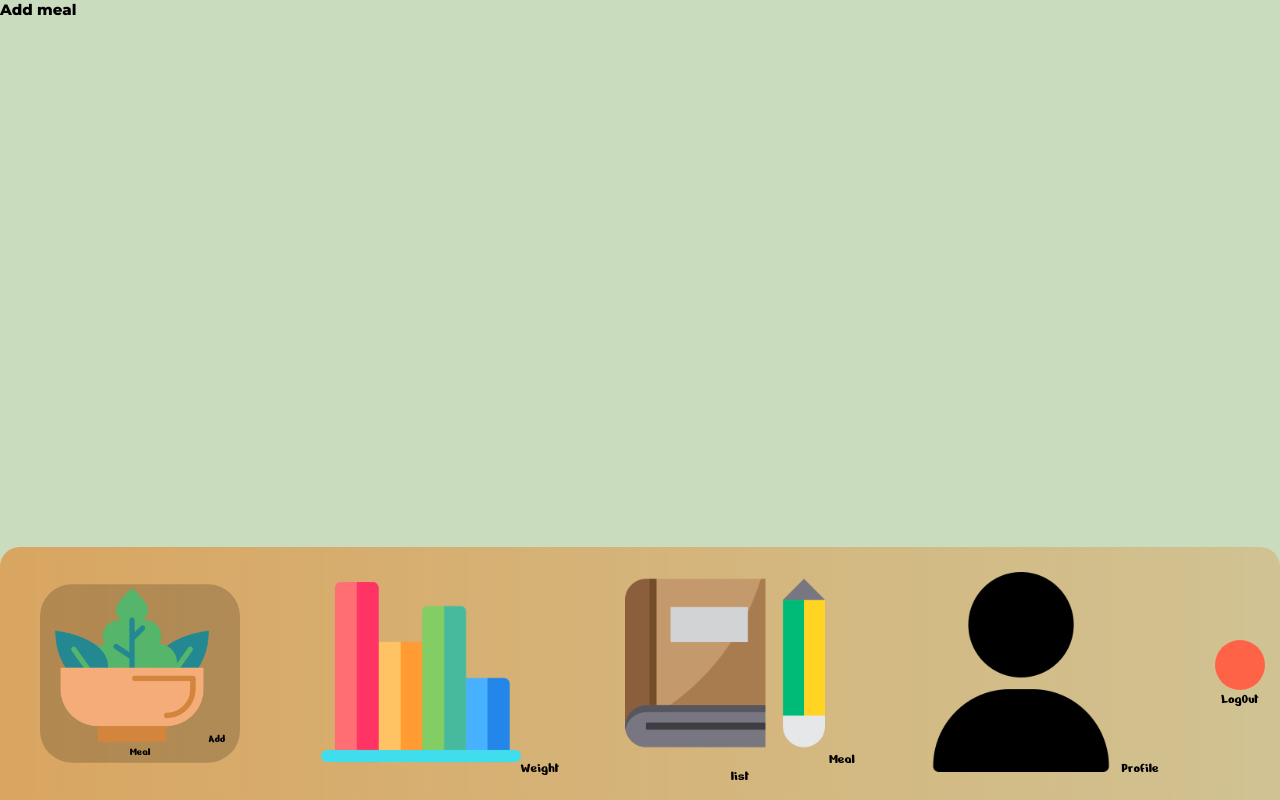
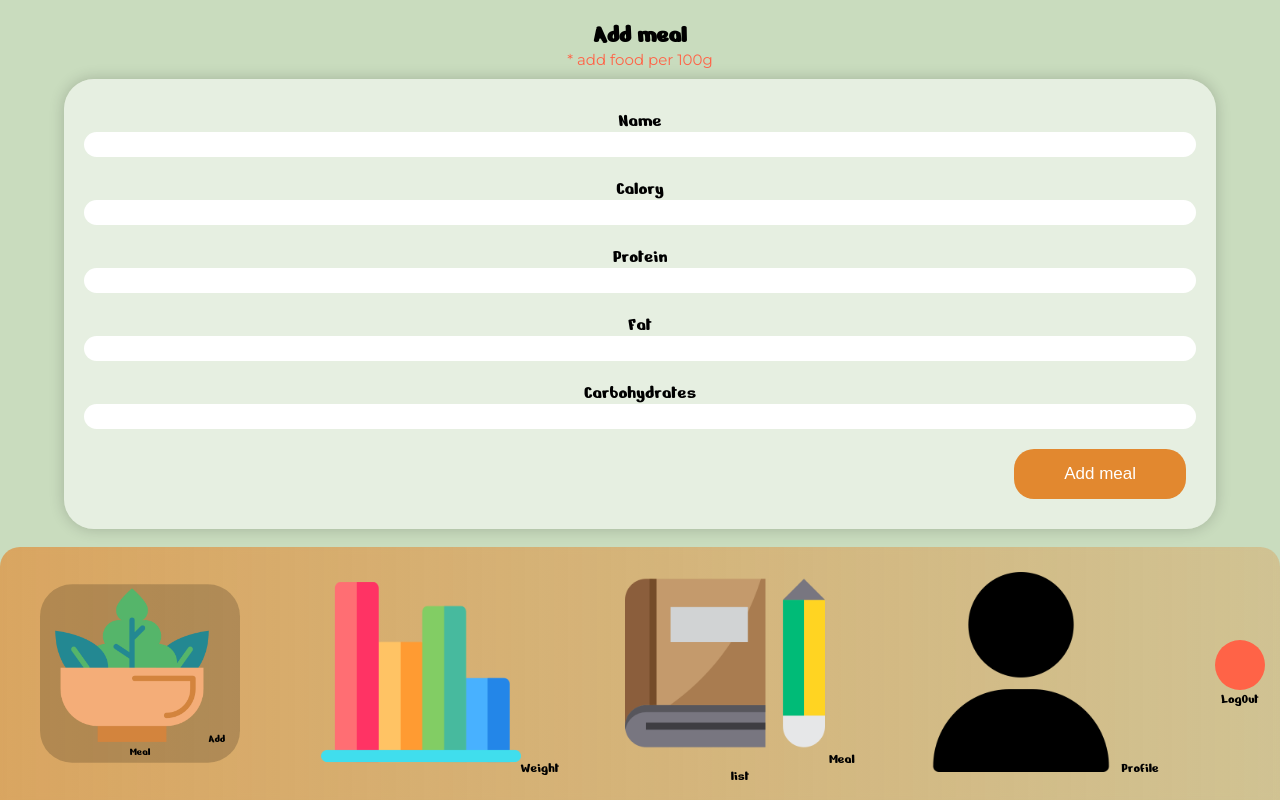
Before and after one commit to HaySsor/Crabi-Calory, a Vue app: page /addMeal in a window 1280 px wide. Built offline with nearby package versions, Linux system fonts and the light colour scheme; no server answers; some icons are missing.

Commit message:
add AddMeal component with simple form to add meal to base next stem will be add this meal to firebase

```diff
--- /dev/null
+++ b/src/components/AppAddMealToBase.vue
@@ -0,0 +1,81 @@
+<template>
+  <form class="form" @submit.prevent="addMeal">
+    <div class="form__name">
+      <label class="family-Nerko">Name</label>
+      <input type="text" />
+    </div>
+    <div class="form__kcal">
+      <label class="family-Nerko">Calory</label>
+      <input type="number" />
+    </div>
+    <div class="form__protein">
+      <label class="family-Nerko">Protein</label>
+      <input type="number" />
+    </div>
+    <div class="form__fat">
+      <label class="family-Nerko">Fat</label>
+      <input type="number" />
+    </div>
+    <div class="form__carbohydrates">
+      <label class="family-Nerko">Carbohydrates</label>
+      <input type="number" />
+    </div>
+    <div class="form__button">
+      <button>Add meal</button>
+    </div>
+  </form>
+</template>
+
+<script>
+export default {
+  name: 'AddMealToBase',
+};
+</script>
+
+<style lang="scss" scoped>
+.form {
+  width: 90vw;
+  height: 450px;
+  background-color: #f9faf79f;
+  box-shadow: 0px 0px 15px rgba(0, 0, 0, 0.193);
+  border-radius: 30px;
+  margin: auto;
+  padding: 20px;
+  display: flex;
+  flex-direction: column;
+  justify-content: space-around;
+
+  &__name,
+  &__kcal,
+  &__protein,
+  &__protein,
+  &__carbohydrates,
+  &__fat {
+    width: 100%;
+    display: flex;
+    flex-direction: column;
+    label {
+      text-align: center;
+      font-size: 1.9rem;
+    }
+    input {
+      padding: 5px;
+      border-radius: 30px;
+      border: none;
+    }
+  }
+  &__button{
+    display: flex;
+    justify-content: flex-end;
+    margin-right: 10px;
+    button{
+        padding: 15px 50px;
+        border: none;
+        border-radius: 20px;
+        background-color: #e2882f;
+        color: white;
+        font-size: 1.7rem;
+    }
+  }
+}
+</style>
--- a/src/views/childrenView/AddMealView.vue
+++ b/src/views/childrenView/AddMealView.vue
@@ -1,13 +1,41 @@
 <template>
-  <div>
-    <h2>Add meal</h2>
+  <div class="add-meal">
+    <header class="add-meal__header">
+      <h2 class="add-meal__header-title family-Nerko">Add meal</h2>
+      <span class="add-meal__header-info"> * add food per 100g</span>
+    </header>
+    <AppAddMealToBaseVue />
   </div>
 </template>
 
 <script>
+import AppAddMealToBaseVue from '../../components/AppAddMealToBase.vue';
 export default {
   name: 'AddMealView',
+  components: {AppAddMealToBaseVue},
 };
 </script>
 
-<style lang="scss" scoped></style>
+<style lang="scss" scoped>
+.add-meal {
+  padding: 20px;
+  display: flex;
+  flex-direction: column;
+
+  &__header {
+    display: flex;
+    flex-direction: column;
+    justify-content: center;
+    align-items: center;
+    margin-bottom: 10px;
+    &-title {
+      text-align: center;
+      font-size: 2.5rem;
+    }
+    &-info{
+      color:tomato;
+      font-size: 1.5rem;
+    }
+  }
+}
+</style>
```
Also changed, not shown: src/components/AppUserMealList.vue (+6 -1 lines).
